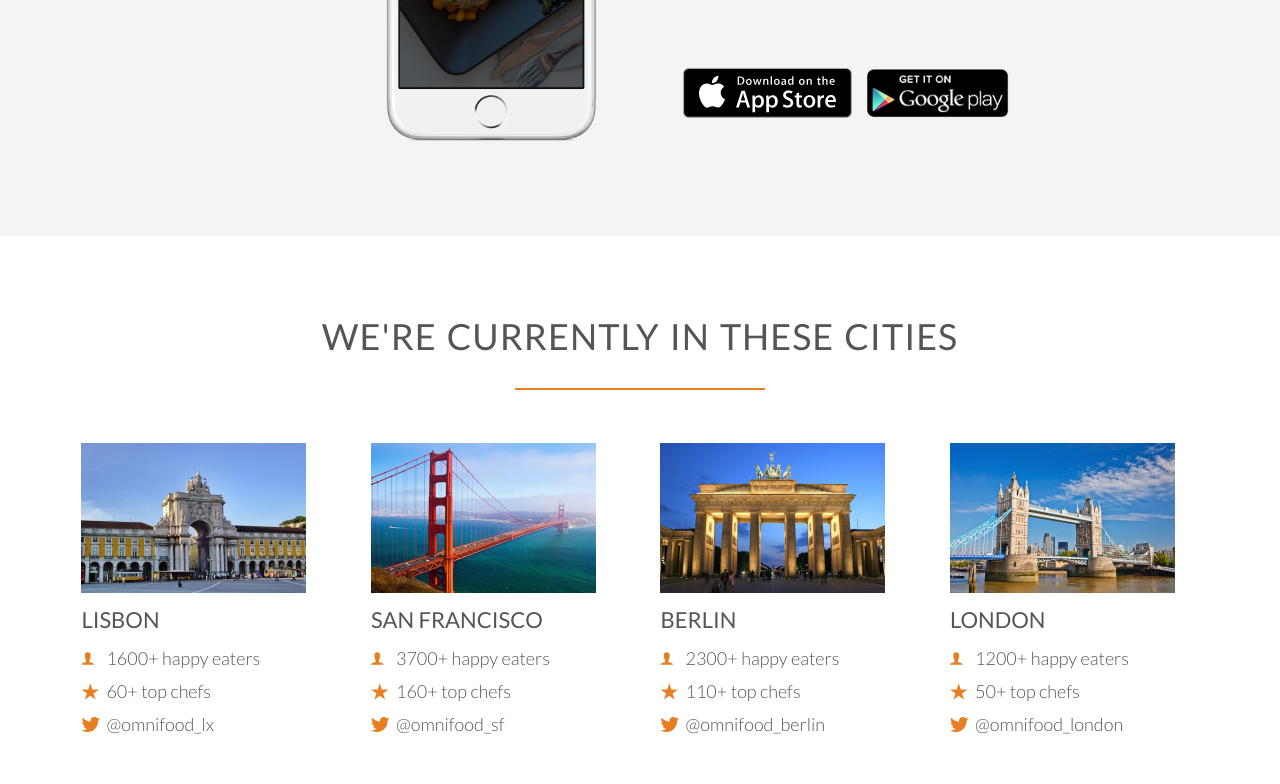
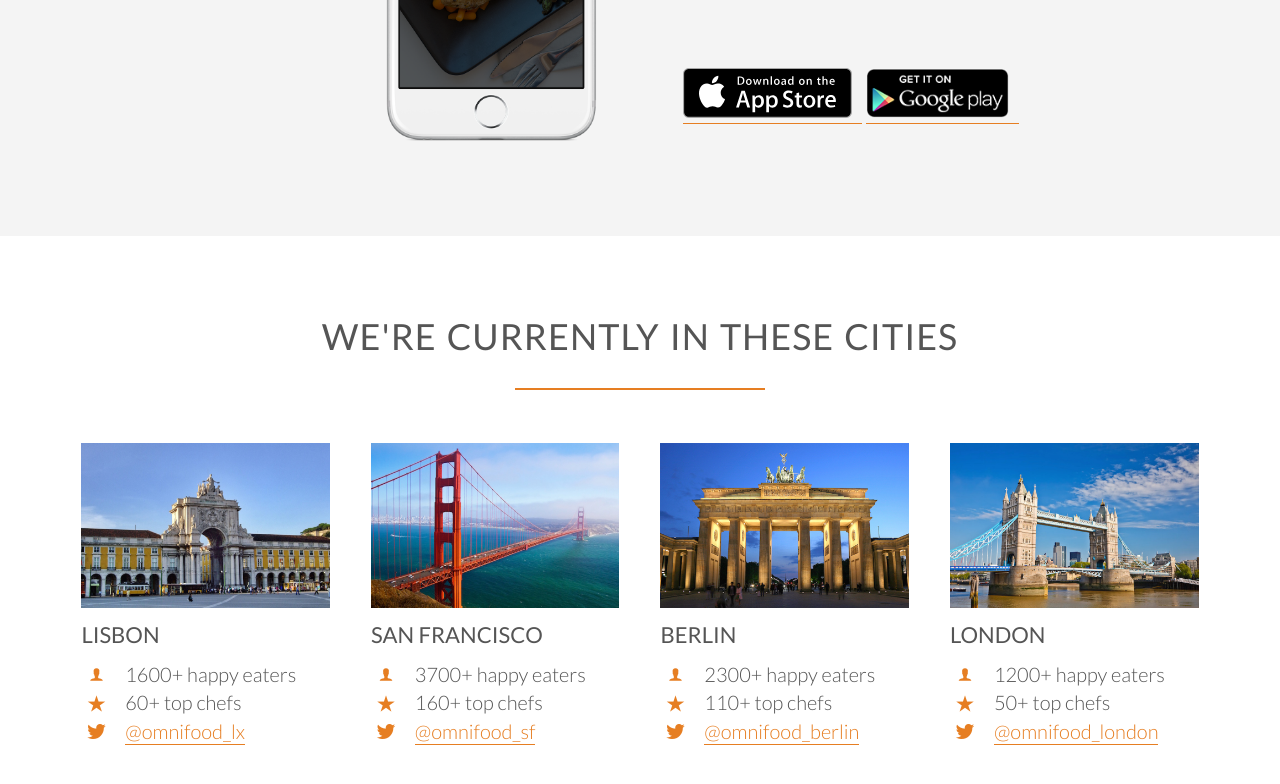
Before and after one commit to MarthaBarahona/HTML5-CSS3, a plain HTML site: page index.html in a window 1280 px wide. Shown: the part 2524-3308 px from the top of the page. Drawn offline with Linux system fonts and the light colour scheme; files whose address does not match are found by name.

Commit message:
CITIES: Modificacion y estilizado de los elementos

```diff
--- a/index.html
+++ b/index.html
@@ -160,111 +160,72 @@
                 <div class="col span-1-of-4 box">
                     <img src="resources/img/lisbon-3.jpg" alt="Lisbon">
                     <h3>Lisbon</h3>
-                    <ul class="cities">
-                        <li>
-                            <i class="ion-ios-person icon-city"></i>
-                        </li>
-                        <li>
-                            <p class="city-text">1600+ happy eaters</p>
-                        </li>
-
-                        <li>
-                            <i class="ion-ios-star icon-city"></i>
-                        </li>
-                        <li>
-                            <p>60+ top chefs</p>
-                        </li>
-
-                        <li>
-                            <i class="ion-social-twitter icon-city"></i>
-                        </li>
-                        <li>
-                            <p>@omnifood_lx</p>
-                        </li>
-                    </ul>
+                    <div class="city-feature">
+                            <i class="ion-ios-person icon-city icon-small"></i>
+                            1600+ happy eaters
+                    </div>
+                    <div class="city-feature">
+                            <i class="ion-ios-star icon-city icon-small"></i>
+                            60+ top chefs
+                    </div>
+                    <div class="city-feature">
+                            <i class="ion-social-twitter icon-city icon-small"></i>
+                            <a href="#">@omnifood_lx</a>
+                    </div>
                 </div>
 
                 <div class="col span-1-of-4 box">
                     <img src="resources/img/san-francisco.jpg" alt="San Francisco">
                     <h3>San Francisco</h3>
-                    <ul class="cities">
-                        <li>
-                            <i class="ion-ios-person icon-city"></i>
-                        </li>
-                        <li>
-                            <p class="city-text">3700+ happy eaters</p>
-                        </li>
-
-                        <li>
-                            <i class="ion-ios-star icon-city"></i>
-                        </li>
-                        <li>
-                            <p>160+ top chefs</p>
-                        </li>
-
-                        <li>
-                            <i class="ion-social-twitter icon-city"></i>
-                        </li>
-                        <li>
-                            <p>@omnifood_sf</p>
-                        </li>
-                    </ul>
+                    <div class="city-feature">
+                            <i class="ion-ios-person icon-city icon-small"></i>
+                            3700+ happy eaters
+                    </div>
+                    <div class="city-feature">
+                            <i class="ion-ios-star icon-city icon-small"></i>
+                            160+ top chefs
+                    </div>
+                    <div class="city-feature">
+                            <i class="ion-social-twitter icon-city icon-small"></i>
+                            <a href="#">@omnifood_sf</a>
+                    </div>
                 </div>
 
                 <div class="col span-1-of-4 box">
                     <img src="resources/img/berlin.jpg" alt="Berlin">
                     <h3>Berlin</h3>
-                    <ul class="cities">
-                        <li>
-                            <i class="ion-ios-person icon-city"></i>
-                        </li>
-                        <li>
-                            <p class="city-text">2300+ happy eaters</p>
-                        </li>
-
-                        <li>
-                            <i class="ion-ios-star icon-city"></i>
-                        </li>
-                        <li>
-                            <p>110+ top chefs</p>
-                        </li>
-
-                        <li>
-                            <i class="ion-social-twitter icon-city"></i>
-                        </li>
-                        <li>
-                            <p>@omnifood_berlin</p>
-                        </li>
-                    </ul>
+                    <div class="city-feature">
+                            <i class="ion-ios-person icon-city icon-small"></i>
+                            2300+ happy eaters
+                    </div>
+                    <div class="city-feature">
+                            <i class="ion-ios-star icon-city icon-small"></i>
+                            110+ top chefs
+                    </div>
+                    <div class="city-feature">
+                            <i class="ion-social-twitter icon-city icon-small"></i>
+                            <a href="#">@omnifood_berlin</a>
+                    </div>
                 </div>
 
                 <div class="col span-1-of-4 box">
                     <img src="resources/img/london.jpg" alt="London">
                     <h3>London</h3>
-                    <ul class="cities">
-                        <li>
-                            <i class="ion-ios-person icon-city"></i>
-                        </li>
-                        <li>
-                            <p class="city-text">1200+ happy eaters</p>
-                        </li>
+                    <div class="city-feature">
+                            <i class="ion-ios-person icon-city icon-small"></i>
+                            1200+ happy eaters
+                    </div>
+                    <div class="city-feature">
+                            <i class="ion-ios-star icon-city icon-small"></i>
+                            50+ top chefs
+                    </div>
+                    <div class="city-feature">
+                            <i class="ion-social-twitter icon-city icon-small"></i>
+                            <a href="#">@omnifood_london</a>
+                    </div>
+                </div>
+               </div>
 
-                        <li>
-                            <i class="ion-ios-star icon-city"></i>
-                        </li>
-                        <li>
-                            <p>50+ top chefs</p>
-                        </li>
-
-                        <li>
-                            <i class="ion-social-twitter icon-city"></i>
-                        </li>
-                        <li>
-                            <p>@omnifood_london</p>
-                        </li>
-                    </ul>
-                </div>
-            </div>
         </section>
     </body>
 </html>
--- a/resources/css/style.css
+++ b/resources/css/style.css
@@ -108,7 +108,7 @@ h2:after{
     line-height: 145%;
 }
 
-/*------------PARAGRAPHS------------*/
+/*------------INCOS------------*/
 .icon-big{
     font-size: 350%;
     display: block;
@@ -117,7 +117,36 @@ h2:after{
     margin-left: 35%;
 }
 
+.icon-small{
+    display: inline-block;
+    width: 30px;
+    text-align: center;
+    color: #e67e22;
+    font: 120%;
 
+    /*SECRETS TO ALINE TEXT AND ICONS*/
+    line-height: 120%;
+    vertical-align: middle;
+    margin-top: -5px;
+    margin-right: 10px;
+}
+
+/*------------LINKS------------*/
+
+a:link,
+a:visited{
+    color:#e67e22;
+    text-decoration: none;
+    padding-bottom: 1px;
+    border-bottom: 1px solid #e67e22;
+}
+
+a:hover,
+a:active {
+    color: #555;
+    border-bottom: 1px solid transparent;
+    transition: border-bottom 0.2s, color 0.2s;
+}
 
 /*------------BUTTONS------------*/
 /*botones en general
@@ -321,6 +350,11 @@ header{
     margin-right:25px;
 }
 
+btn-app:link,
+btn-app:visited{
+    border: 0;
+}
+
 .btn-app img{
     height: 50px;
     width: auto;
@@ -331,27 +365,12 @@ header{
 /*CITIES*/
 /*-------------------------------------------------------------------------------*/
 
-.cities{
-    list-style: none;
-}
-
 .box img{
-    height: 150PX;
-    width: auto;
+    width: 100%;
+    height: auto;
     margin-bottom: 10px;
 }
 
-.cities li{
-    margin-bottom: 10px;
+.city-feature{
+    margin-bottom: 5px;
 }
-
-.cities li i{
-    display: inline-block;
-    color: #e67e22;
-}
-
-.cities li p{
-    position: absolute;
-    margin-left: 25px;
-    margin-top: -35px;
-}
```
